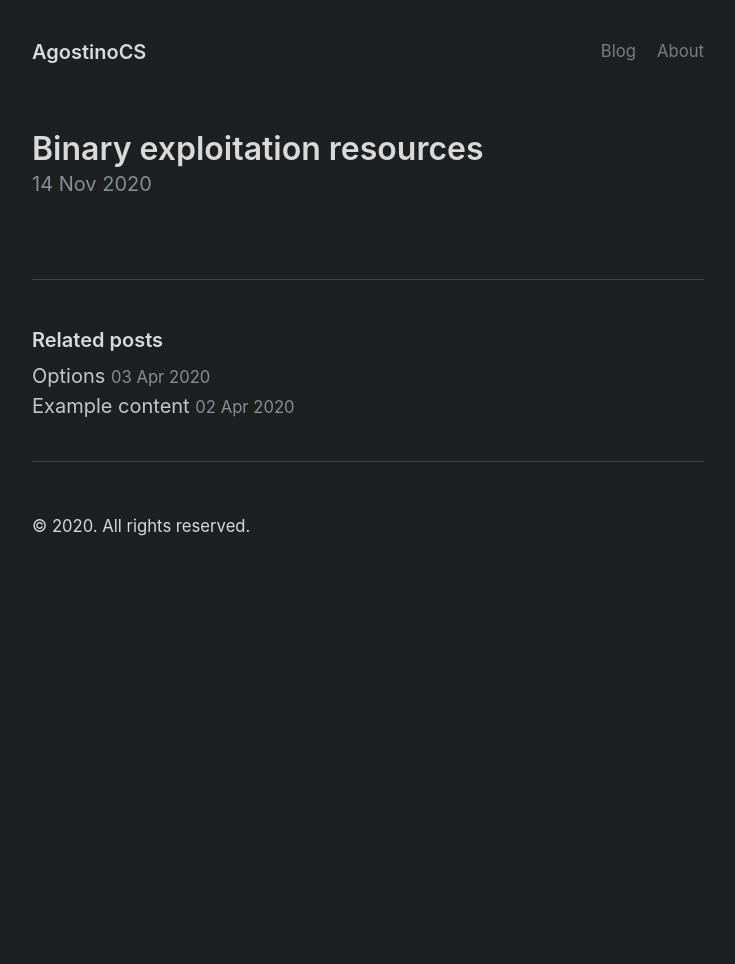
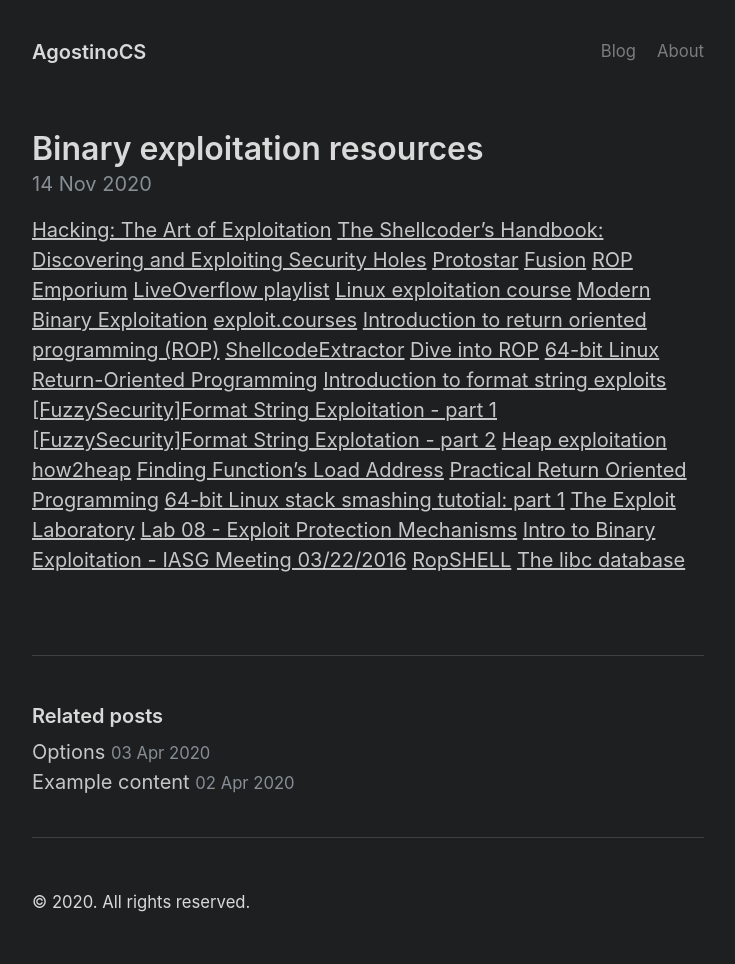
Before and after one commit to AgostinoCS/AgostinoCS.github.io, a Jekyll site: the page built from _posts/2020-11-14-binary-exploitation-resources.md, in a window 1280 px wide. Shown: the whole page, without its empty margins (272-1007 px from the left). Built offline with Jekyll 4.4.1, drawn with Linux system fonts in a browser that asks for light colours; before the commit the page ends 900 px from its top, so only the background shows below that.

Commit message:
Update Binary exploitation resources

```diff
--- a/_posts/2020-11-14-binary-exploitation-resources.md
+++ b/_posts/2020-11-14-binary-exploitation-resources.md
@@ -2,5 +2,31 @@
 layout: post
 title: 'Binary exploitation resources'
 date: '2020-11-14'
-categories: exploits
+categories: 'exploits'
 ---
+<a href="https://www.amazon.com/Hacking-Art-Exploitation-Jon-Erickson/dp/1593271441/ref=sr_1_1?crid=2VE9W11AGUPFW&dchild=1&keywords=hacking+the+art+of+exploitation%2C+2nd+edition&qid=1605372960&sprefix=hacking+the+art+%2Caps%2C300&sr=8-1">Hacking: The Art of Exploitation</a>
+<a href="https://www.amazon.com/Shellcoders-Handbook-Discovering-Exploiting-Security/dp/047008023X/ref=sr_1_1?crid=3136LS4V3KLML&dchild=1&keywords=the+shellcoders+handbook&qid=1605373039&sprefix=the+shellcoder%2Caps%2C200&sr=8-1">The Shellcoder's Handbook: Discovering and Exploiting Security Holes</a>
+<a href="https://exploit-exercises.lains.space/protostar/">Protostar</a>
+<a href="https://exploit-exercises.lains.space/fusion/">Fusion</a>
+<a href="https://ropemporium.com/">ROP Emporium</a>
+<a href="https://www.youtube.com/watch?v=iyAyN3GFM7A&list=PLhixgUqwRTjxglIswKp9mpkfPNfHkzyeN">LiveOverflow playlist</a>
+<a href="https://github.com/nnamon/linux-exploitation-course">Linux exploitation course</a>
+<a href="http://security.cs.rpi.edu/courses/binexp-spring2015/">Modern Binary Exploitation</a>
+<a href="https://exploit.courses/#/index">exploit.courses</a>
+<a href="https://codearcana.com/posts/2013/05/28/introduction-to-return-oriented-programming-rop.html">Introduction to return oriented programming (ROP)</a>
+<a href="https://github.com/Neetx/Shellcode-Extractor">ShellcodeExtractor</a>
+<a href="https://www.slideshare.net/saumilshah/dive-into-rop-a-quick-introduction-to-return-oriented-programming">Dive into ROP</a>
+<a href="http://crypto.stanford.edu/~blynn/rop/">64-bit Linux Return-Oriented Programming</a>
+<a href="https://codearcana.com/posts/2013/05/02/introduction-to-format-string-exploits.html">Introduction to format string exploits</a>
+<a href="https://www.youtube.com/watch?v=NwzmYSlETI8">[FuzzySecurity]Format String Exploitation - part 1</a>
+<a href="https://www.youtube.com/watch?v=CHrs30g-3O0">[FuzzySecurity]Format String Explotation - part 2</a>
+<a href="https://heap-exploitation.dhavalkapil.com/">Heap exploitation</a>
+<a href="https://github.com/shellphish/how2heap">how2heap</a>
+<a href="https://uaf.io/exploitation/misc/2016/04/02/Finding-Functions.html'">Finding Function's Load Address</a>
+<a href="https://www.youtube.com/watch?v=ruJXvxXzyU8">Practical Return Oriented Programming</a>
+<a href="https://blog.techorganic.com/2015/04/10/64-bit-linux-stack-smashing-tutorial-part-1/">64-bit Linux stack smashing tutotial: part 1</a>
+<a href="https://blog.exploitlab.net/">The Exploit Laboratory</a>
+<a href="https://ocw.cs.pub.ro/courses/cns/labs/lab-08">Lab 08 - Exploit Protection Mechanisms</a>
+<a href="https://www.youtube.com/watch?v=sr9BpozI9S4">Intro to Binary Exploitation - IASG Meeting 03/22/2016</a>
+<a href="http://ropshell.com/">RopSHELL</a>
+<a href="http://libcdb.com">The libc database</a>
```
